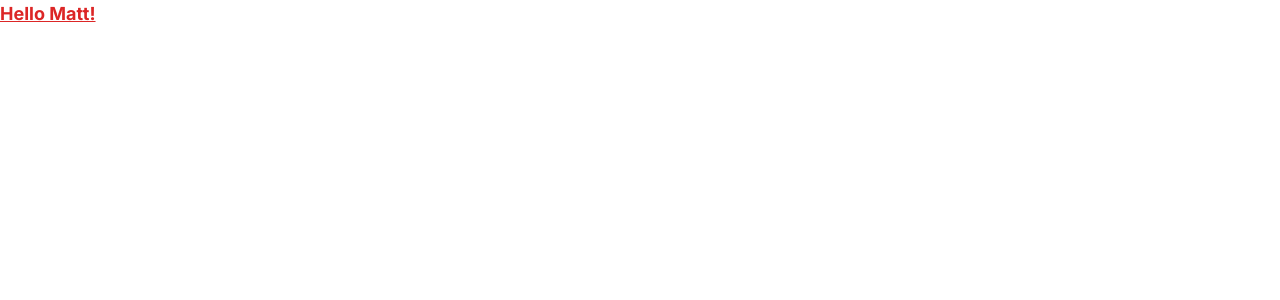
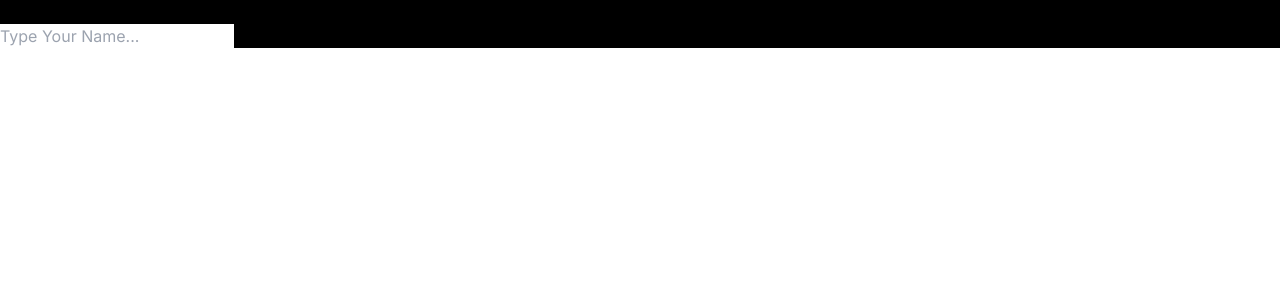
Before and after one commit to matthewkuria/nextjsproj, a Next.js app in the folder my-project/: page / in a window 1280 px wide. Shown: the top 300 px of the page. Built offline with nearby package versions, Linux system fonts and the light colour scheme.

Commit message:
add a form

```diff
--- a/my-project/app/page.tsx
+++ b/my-project/app/page.tsx
@@ -2,10 +2,14 @@ import Image from "next/image";
 
 export default function Home() {
   return (
-  <div className="bg-blue h-full w-full">
-      <h1 className="font-bold underline text-lg text-red-600">
-      Hello Matt!
-    </h1>
+  <div className="bg-black h-full w-full">
+
+    <div className="">
+      <h1>Enter Your Name</h1>
+    </div>
+    <form action="">
+      <input type="text" placeholder="Type Your Name..." />
+    </form>
   </div>
       );
 }
```
